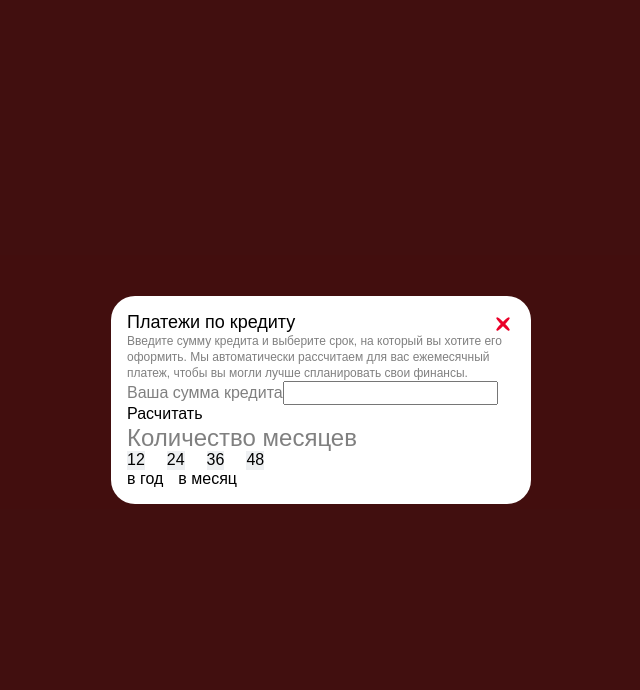
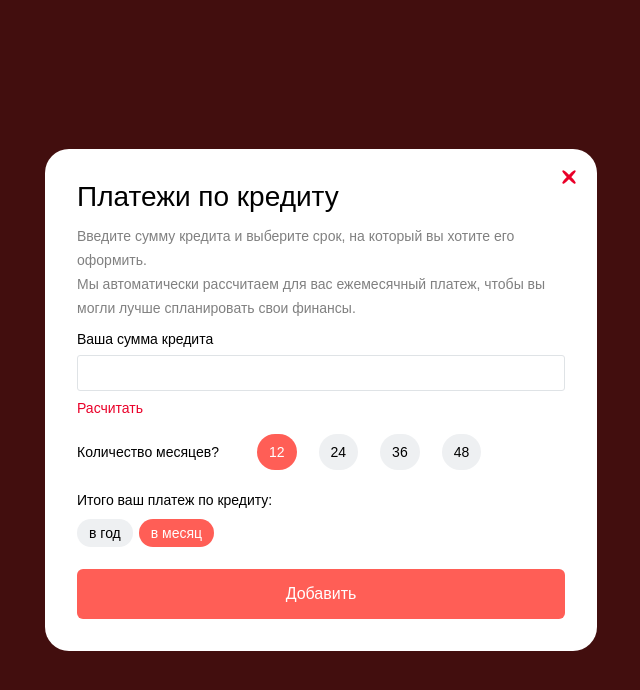
Before and after one commit to Vladislav-096/loan-payment-calculation-modal, a React (Vite) app: page / in a window 1280 px wide. Both pictures are taken after a click on the button "Расчет платежей". Shown: the top 690 px of the page, without its empty margins (319-959 px from the left). Built offline with nearby package versions, Linux system fonts and the light colour scheme; a web font is replaced by a local one.

Commit message:
feat: implemented cutomization (WIP)

```diff
--- a/src/components/Calculations/Calculations.tsx
+++ b/src/components/Calculations/Calculations.tsx
@@ -31,6 +31,10 @@ export const Calculations = ({ amount }: Calculations) => {
     setCalculationOption("month");
   };
 
+  const handleAddClick = () => {
+    console.log("добавил");
+  };
+
   useEffect(() => {
     if (amount) {
       let option = 1;
@@ -45,26 +49,56 @@ export const Calculations = ({ amount }: Calculations) => {
   }, [amount, monthDevisor, calculationOption]);
 
   return (
-    <div>
-      <div>
-        <h2>Количество месяцев</h2>
+    <>
+      <div className={styles["month-count"]}>
+        <h2 className={styles["month-count-heading"]}>Количество месяцев?</h2>
+        <>
           {months.map((item, index) => (
             <button
               key={index}
-            className={styles.months}
+              className={`${styles.month} ${
+                monthDevisor === item ? styles.chosen : ""
+              }`}
               onClick={() => handleMonthClick({ months: item })}
             >
               {item}
             </button>
           ))}
+        </>
       </div>
-      <div>
-        <button style={{ marginRight: "15px" }} onClick={handlePerYearClick}>
+      <div className={styles["format-wrapper"]}>
+        <h2 className={styles.payment}>Итого ваш платеж по кредиту:</h2>
+        <div className={styles.formats}>
+          <button
+            className={`${styles.option} ${
+              calculationOption === "year" ? styles.chosen : ""
+            }`}
+            onClick={handlePerYearClick}
+          >
             в год
           </button>
-        <button onClick={handlePerMonthClick}>в месяц</button>
+          <button
+            className={`${styles.option} ${
+              calculationOption === "month" ? styles.chosen : ""
+            }`}
+            onClick={handlePerMonthClick}
+          >
+            в месяц
+          </button>
         </div>
-      <div>{amount && <span>{modifiedAmount}</span>}</div>
       </div>
+      {modifiedAmount !== null && (
+        <p className={styles.result}>
+          {new Intl.NumberFormat("ru-RU", {
+            minimumFractionDigits: modifiedAmount % 1 !== 0 ? 2 : 0,
+            maximumFractionDigits: 2,
+          }).format(modifiedAmount)}{" "}
+          рублей
+        </p>
+      )}
+      <button className={styles.add} onClick={handleAddClick}>
+        Добавить
+      </button>
+    </>
   );
 };
--- a/src/components/Calculations/calculations.module.scss
+++ b/src/components/Calculations/calculations.module.scss
@@ -1,4 +1,99 @@
-.months {
-  margin-right: 22px;
-  background-color: #eef0f2;
+.month-count {
+  display: flex;
+  margin-bottom: 22px;
+  align-items: center;
+
+  .month-count-heading {
+    margin-right: 38px;
+    color: #000;
+    font-size: 14px;
+  }
+
+  .month {
+    padding: 10px 12px;
+    border-radius: 50px;
+    background-color: #eef0f2;
+    font-size: 14px;
+    font-weight: 400;
+    transition: background-color 0.2s, color 0.2s;
+
+    &:not(:last-child) {
+      margin-right: 22px;
+    }
+
+    &.chosen {
+      color: #fff;
+      background-color: #ff5e56;
+
+      &:hover {
+        background-color: #ff5e56;
+      }
+    }
+
+    &:hover {
+      background-color: #dfe3e6;
+    }
+  }
 }
+
+.format-wrapper {
+  margin-bottom: 22px;
+
+  .payment {
+    margin-bottom: 11px;
+    color: #000;
+    font-size: 14px;
+  }
+
+  .formats {
+    display: flex;
+
+    .option {
+      padding: 6px 12px;
+      background-color: #eef0f2;
+      border-radius: 50px;
+      color: #000;
+      font-size: 14px;
+      transition: background-color 0.2s, color 0.2s;
+
+      &:not(:last-child) {
+        margin-right: 6px;
+      }
+
+      &.chosen {
+        color: #fff;
+        background-color: #ff5e56;
+
+        &:hover {
+          background-color: #ff5e56;
+        }
+      }
+
+      &:hover {
+        background-color: #dfe3e6;
+      }
+    }
+  }
+}
+
+.result {
+  margin-bottom: 80px;
+  color: #000;
+  font-size: 24px;
+  font-weight: 400;
+}
+
+.add {
+  background-color: #ff5e56;
+  padding: 16px;
+  width: 100%;
+  border-radius: 6px;
+  transition: background-color 0.2s;
+  color: #fff;
+  font-size: 16px;
+  font-weight: 500;
+
+  &:hover {
+    background-color: #ea0029;
+  }
+}
--- a/src/components/modalContent/ModalContent.tsx
+++ b/src/components/modalContent/ModalContent.tsx
@@ -17,11 +17,20 @@ export const ModalContent = ({ active, setActive }: ModalContent) => {
   };
 
   const handleChange = (event: React.ChangeEvent<HTMLInputElement>) => {
+    // const { value } = event.target;
+    // setIsEmpty(false);
+
+    // if (/^\d*\.?\d*$/.test(value)) {
+    //   setInputValue(Number(value));
+    // }
     const { value } = event.target;
     setIsEmpty(false);
 
-    if (/^\d*\.?\d*$/.test(value)) {
-      setInputValue(Number(value));
+    const numericValue = value.replace(/\s/g, ""); // Убираем пробелы
+
+    if (/^\d*$/.test(numericValue)) {
+      const numberValue = numericValue ? Number(numericValue) : null;
+      setInputValue(numberValue);
     }
   };
 
@@ -41,22 +50,38 @@ export const ModalContent = ({ active, setActive }: ModalContent) => {
       onClick={(e) => e.stopPropagation()}
     >
       <h1 className={styles.heading}>Платежи по кредиту</h1>
+      <div className={styles.description}>
         <p className={styles.descr}>
           Введите сумму кредита и выберите срок, на который вы хотите его
-        оформить. Мы автоматически рассчитаем для вас ежемесячный платеж, чтобы
-        вы могли лучше спланировать свои финансы.
+          оформить.
         </p>
-      <form onSubmit={handleSubmit}>
+        <p className={styles.descr}>
+          Мы автоматически рассчитаем для вас ежемесячный платеж, чтобы вы могли
+          лучше спланировать свои финансы.
+        </p>
+      </div>
+
+      <form className={styles.form} onSubmit={handleSubmit}>
         <div>
-          <label>Ваша сумма кредита</label>
+          <label className={styles.label}>Ваша сумма кредита</label>
+          <div className={styles.wrapper}>
             <input
               type="text"
-            value={inputValue ? inputValue : ""}
+              // value={inputValue ? inputValue : ""}
+              value={
+                inputValue !== null ? inputValue.toLocaleString("ru-RU") : ""
+              }
               onChange={handleChange}
-            className={`${isEmpty ? styles.error : ""}`}
+              className={`${isEmpty ? styles.error : ""} ${styles.input}`}
             />
+            {isEmpty && (
+              <p className={styles.message}>Поле обязательно для заполнения</p>
+            )}
           </div>
-        <button type="submit">Расчитать</button>
+        </div>
+        <button className={styles.submit} type="submit">
+          Расчитать
+        </button>
       </form>
       <div className={styles.close} onClick={handleClose}>
         <span className={`${styles.lines} ${styles.top}`}></span>
--- a/src/components/modalContent/modalContent.module.scss
+++ b/src/components/modalContent/modalContent.module.scss
@@ -2,9 +2,9 @@
 
 .content {
   position: relative;
-  padding: 16px;
+  padding: 32px;
   background-color: #fff;
-  width: 420px;
+  width: 552px;
   border-radius: 24px;
   transform: scale(0.5);
   transition: transform 0.2s;
@@ -15,14 +15,70 @@
   }
 
   .heading {
+    margin-bottom: 11px;
     color: rgb(0, 0, 0);
-    font-size: 18px;
+    font-size: 28px;
   }
 
-  .descr {
-    font-weight: 400;
-    line-height: 16px;
-    font-size: 12px;
+  .description {
+    margin-bottom: 11px;
+
+    .descr {
+      font-weight: 400;
+      line-height: 24px;
+      font-size: 14px;
+    }
+  }
+
+  .form {
+    margin-bottom: 16px;
+
+    .label {
+      display: block;
+      margin-bottom: 8px;
+      color: #000;
+      font-size: 14px;
+    }
+
+    .wrapper {
+      margin-bottom: 8px;
+      position: relative;
+
+      .input {
+        padding: 8px 10px;
+        width: 100%;
+        border: 1px solid #dfe3e6;
+        border-radius: 3px;
+
+        &:hover {
+          border-color: #000;
+        }
+
+        &:focus {
+          outline: none;
+          border-color: #dfe3e6;
+        }
+
+        &.error {
+          border: 1px solid red;
+        }
+      }
+
+      .message {
+        position: absolute;
+        bottom: -14px;
+        right: 0;
+        color: #ea0029;
+        font-size: 10px;
+        font-weight: 400;
+      }
+    }
+
+    .submit {
+      color: #ea0029;
+      font-size: 14px;
+      font-weight: 500;
+    }
   }
 
   .close {
@@ -51,8 +107,4 @@
       transform: translate(-50%, -50%) rotate(-45deg);
     }
   }
-
-  .error {
-    border: 1px solid red;
-  }
 }
```
Lines whose indentation alone changed are shown as unchanged.
